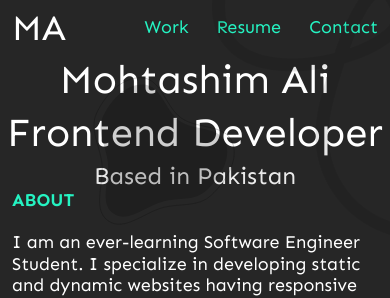
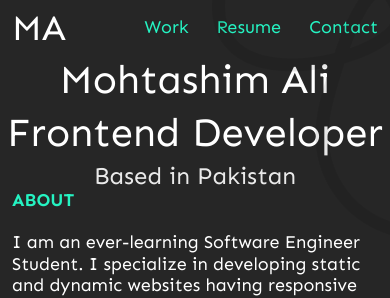
Before and after one commit to MohtashimAli85/portfolio, a Next.js app: page / in a window 390 px wide. Shown: the top 298 px of the page. Built offline with nearby package versions, Linux system fonts and the light colour scheme.

Commit message:
Update topblob.jsx

```diff
--- a/components/blobs/topblob.jsx
+++ b/components/blobs/topblob.jsx
@@ -2,7 +2,7 @@ import React from "react";
 import Image from "next/image";
 function TopBlob() {
   return (
-    <div className={`absolute top-16 left-20`}>
+    <div className={`absolute top-16 left-20 hidden sm:block`}>
       <Image
         src="/top-left-blob.svg"
         width={164}
```
